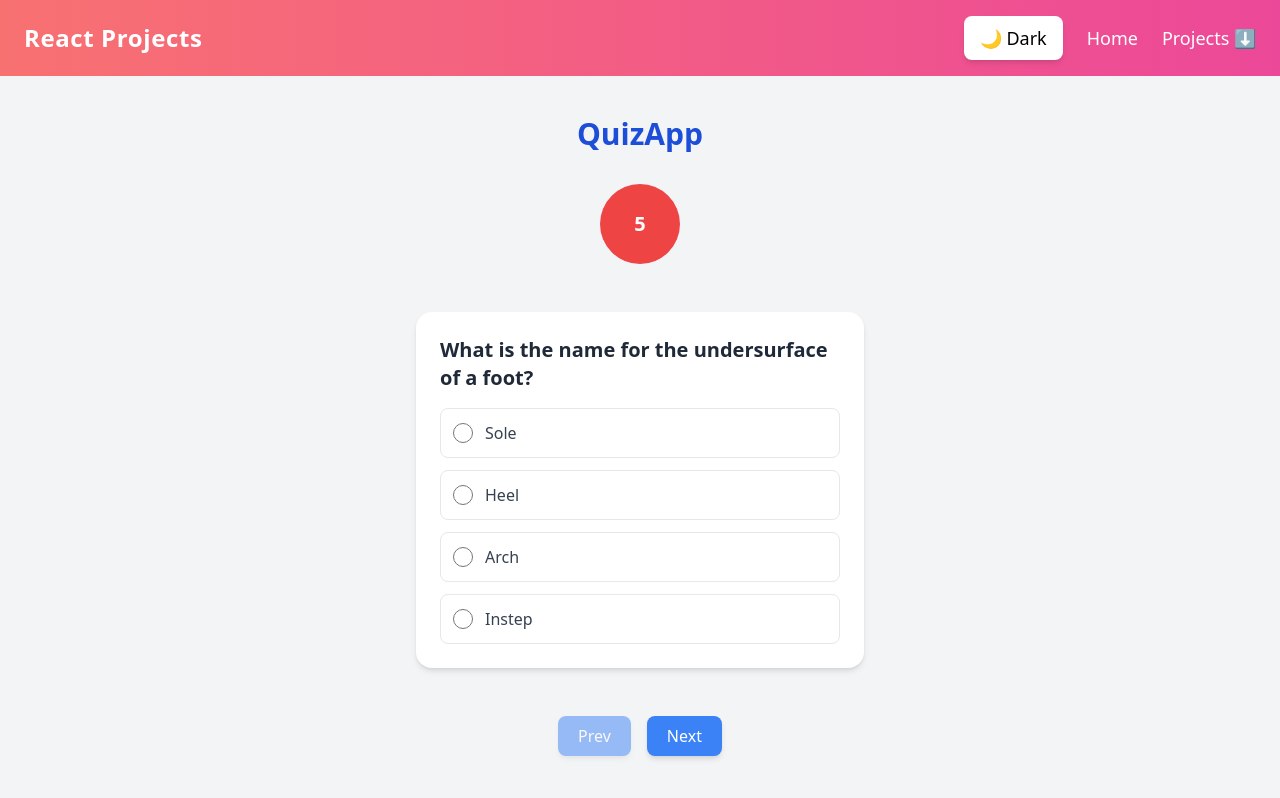
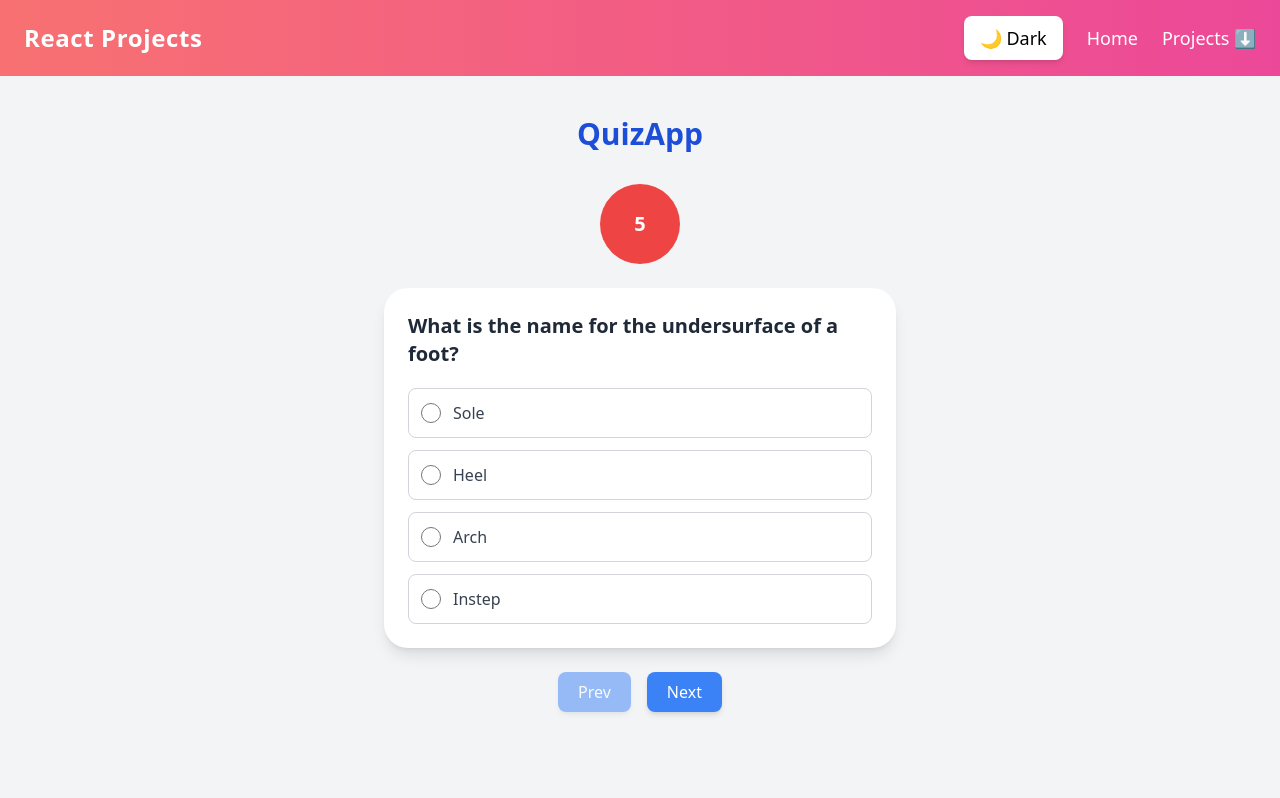
Before and after one commit to yssambare12/30-react-projects, a React (Create React App) app: page /quizapp in a window 1280 px wide. Shown: the top 798 px of the page. Built offline with nearby package versions, Linux system fonts and the light colour scheme.

Commit message:
chore: style updated

```diff
--- a/src/Projects/QuizApp.js/QuizModel.js
+++ b/src/Projects/QuizApp.js/QuizModel.js
@@ -1,16 +1,16 @@
 const QuizModel = ({ qdata }) => {
   const combined = [qdata.correctAnswer, ...qdata.incorrectAnswers];
-  console.log(combined);
+
   return (
-    <div className="m-6 p-6 bg-white rounded-2xl shadow-md max-w-md">
-      <h3 className="text-xl font-semibold mb-4 text-gray-800">
+    <div className="bg-white rounded-3xl shadow-lg p-6 max-w-lg w-full">
+      <h3 className="text-xl font-semibold mb-5 text-gray-800">
         {qdata.question}
       </h3>
       <div className="flex flex-col space-y-3">
         {combined.map((selectItem, index) => (
           <label
             key={index}
-            className="flex items-center space-x-3 p-3 border rounded-lg cursor-pointer hover:bg-gray-50 transition"
+            className="flex items-center space-x-3 p-3 border border-gray-300 rounded-lg cursor-pointer hover:bg-blue-50 transition"
           >
             <input
               type="radio"
```
